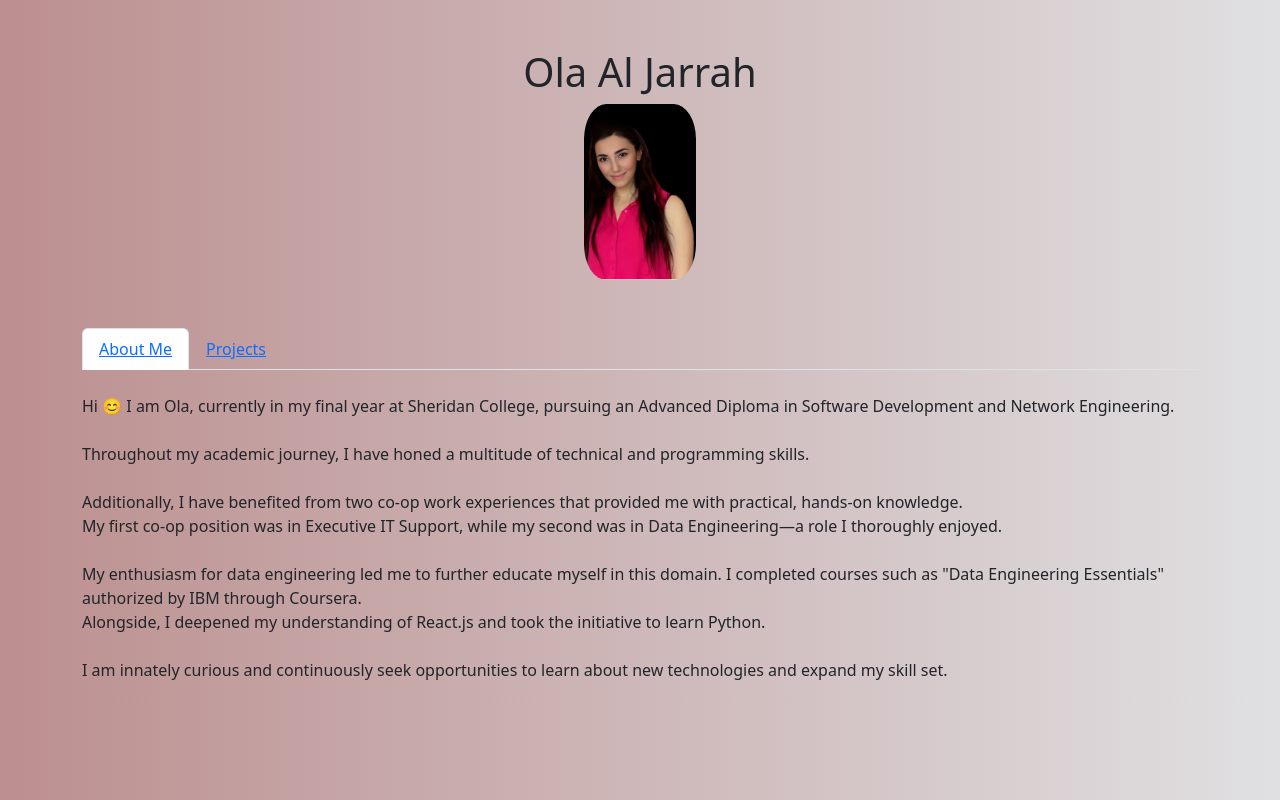
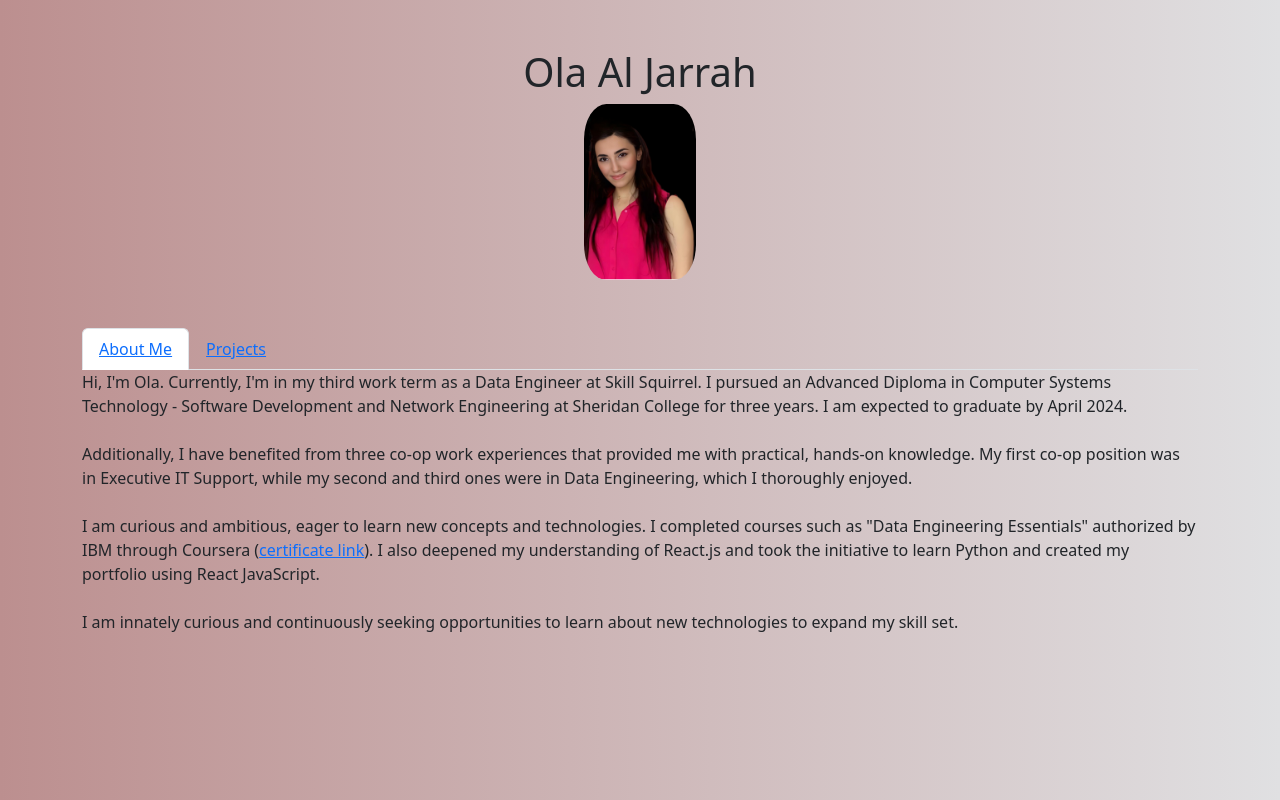
Before and after one commit to ola511/portfolio, a React (Create React App) app: page / in a window 1280 px wide. Built offline with nearby package versions, Linux system fonts and the light colour scheme.

Commit message:
update portfolio

```diff
--- a/src/components/AboutMe.js
+++ b/src/components/AboutMe.js
@@ -3,20 +3,16 @@ import React from 'react';
 const AboutMe = () => {
     return (
         <div>
-            <p> <br></br>
-                Hi 😊 I am Ola, currently in my final year at Sheridan College, pursuing an Advanced Diploma in Software Development and Network Engineering.<br /><br />
-                Throughout my academic journey, I have honed a multitude of technical and programming skills.<br /><br />
-                Additionally, I have benefited from two co-op work experiences that provided me with practical, hands-on knowledge.<br />
-                My first co-op position was in Executive IT Support, while my second was in Data Engineering—a role I thoroughly enjoyed.<br /><br />
-                My enthusiasm for data engineering led me to further educate myself in this domain.
-                I completed courses such as "Data Engineering Essentials" authorized by IBM through Coursera.<br />
-                Alongside, I deepened my understanding of React.js and took the initiative to learn Python.<br /><br />
-                I am innately curious and continuously seek opportunities to learn about new technologies and expand my skill set.
-            </p>
-
-
-
-        </div>
+                 <p>
+                     Hi, I'm Ola. Currently, I'm in my third work term as a Data Engineer at Skill Squirrel. I pursued an Advanced Diploma in Computer Systems Technology - Software Development and Network Engineering at Sheridan College for three years. I am expected to graduate by April 2024.
+                     <br /><br />
+                     Additionally, I have benefited from three co-op work experiences that provided me with practical, hands-on knowledge. My first co-op position was in Executive IT Support, while my second and third ones were in Data Engineering, which I thoroughly enjoyed.
+                     <br /><br />
+                     I am curious and ambitious, eager to learn new concepts and technologies. I completed courses such as "Data Engineering Essentials" authorized by IBM through Coursera (<a href="https://www.credly.com/go/aDvVO9Aj">certificate link</a>). I also deepened my understanding of React.js and took the initiative to learn Python and created my portfolio using React JavaScript.
+                     <br /><br />
+                     I am innately curious and continuously seeking opportunities to learn about new technologies to expand my skill set.
+                 </p>
+             </div>
 
     );
 }
```
